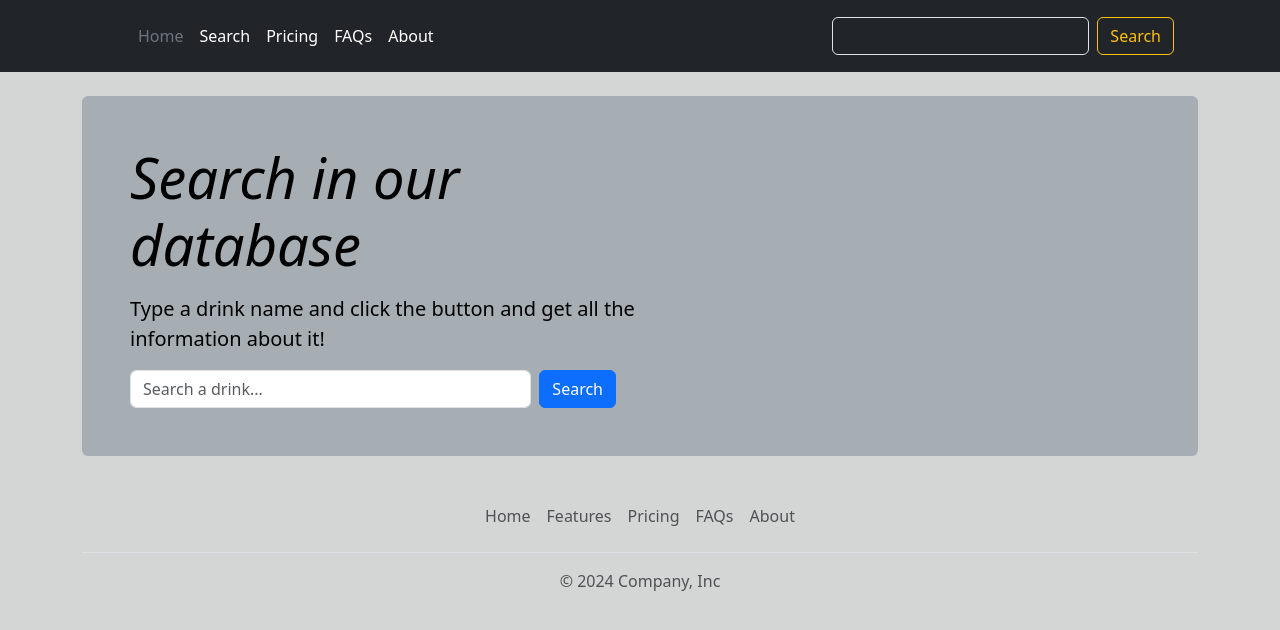
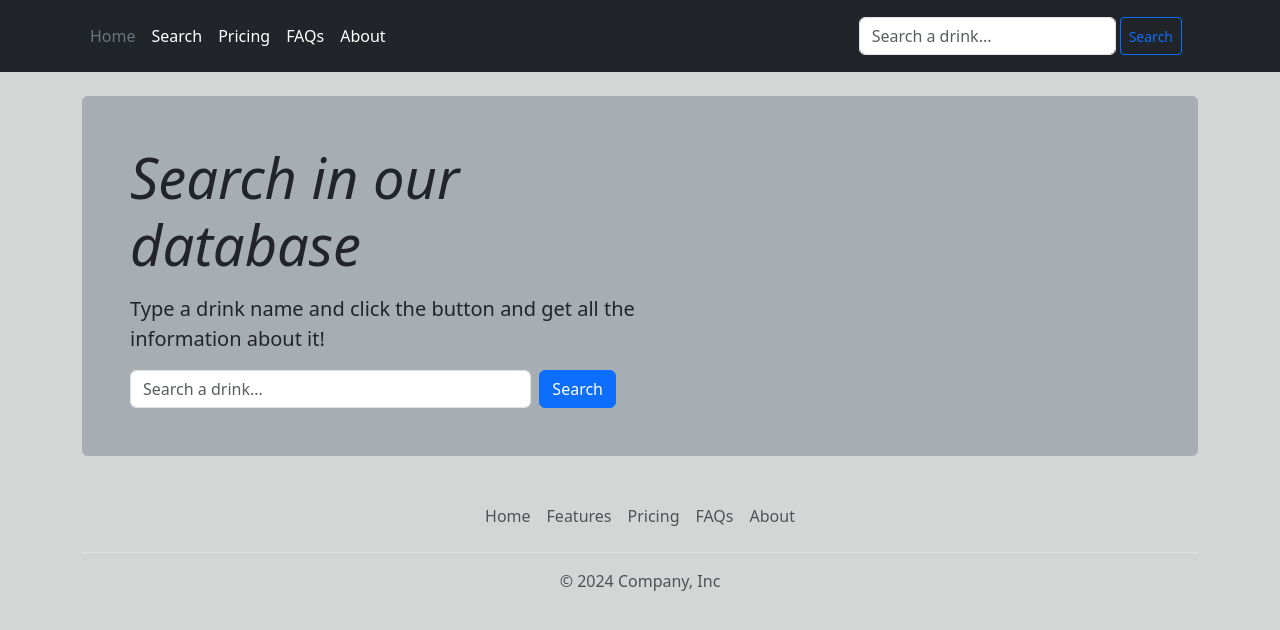
Before and after one commit to AsHkAn-Django/Drink-Recipe-Finder-with-Favorites-Reviews, a Django app: page /search in a window 1280 px wide. Shown: the top 630 px of the page. Run offline with Django 5.2, Linux system fonts and the light colour scheme; parts of the project's set-up code (start-up, migrations or seed data) failed here and were passed over.

Commit message:
Fourth Commit For Render

```diff
--- a/myApp/views.py
+++ b/myApp/views.py
@@ -29,6 +29,8 @@
                 response = requests.get(url)
                 response.raise_for_status()
                 drinks = response.json()['drinks']
+                if not drinks:  # Handle case where no drinks are found
+                    drinks = {"error": "No drinks found for this search!"}
             except:
-                drinks = {"error": "Not Found!!! Try Something Else!"}
+                drinks = {"error": "An Error happened!!! Try Another Time!"}
         return render(request, self.template_name, {'query': query, 'drinks': drinks})
--- a/templates/base.html
+++ b/templates/base.html
@@ -16,9 +16,6 @@
 <header class="p-3 text-bg-dark">
     <div class="container">
       <div class="d-flex flex-wrap align-items-center justify-content-center justify-content-lg-start">
-        <a href="/" class="d-flex align-items-center mb-2 mb-lg-0 text-white text-decoration-none">
-          <svg class="bi me-2" width="40" height="32" role="img" aria-label="Bootstrap"><use xlink:href="#bootstrap"></use></svg>
-        </a>
 
         <ul class="nav col-12 col-lg-auto me-lg-auto mb-2 justify-content-center mb-md-0">
           <li><a href="{% url 'index' %}" class="nav-link px-2 text-secondary">Home</a></li>
@@ -28,8 +25,8 @@
           <li><a href="#" class="nav-link px-2 text-white">About</a></li>
         </ul>
           <form class="col-12 col-lg-auto mb-3 mb-lg-0 me-lg-3 d-flex" role="search" method="get" action="{% url 'search' %}">
-            <input type="text" name="query" class="form-control form-control-dark text-bg-dark me-2" placeholder="Search a drink..." aria-label="Search">
-            <button type="submit" class="btn btn-outline-warning me-2">Search</button>
+            <input type="text" name="query" class="form-control mx-1" placeholder="Search a drink..." aria-label="Search">
+            <button type="submit" class="btn btn-outline-primary btn-lg btn-sm">Search</button>
          </form>
       </div>
     </div>
--- a/templates/myApp/search.html
+++ b/templates/myApp/search.html
@@ -2,43 +2,46 @@
 
 {% block content %}
 
-<div class="p-4 p-md-5 my-4 rounded text-body-emphasis heading-part">
+<div class="container p-4 p-md-5 my-4 rounded text-body-emphasis heading-part d-none d-lg-block">
     <div class="col-lg-6 px-0">
-      <h1 class="display-4 fst-italic">Search in our database</h1>
-      <p class="lead my-3">Type a drink name and click the button and get all the information about it!</p>
-      <form class="col-12 col-lg-auto mb-3 mb-lg-0 me-lg-3 d-flex" role="search" method="get" action="{% url 'search' %}">
-        <input type="text" name="query" class="form-control me-2" placeholder="Search a drink..." aria-label="Search">
+        <h1 class="display-4 fst-italic text-dark">Search in our database</h1>
+        <p class="lead my-3 text-dark">Type a drink name and click the button and get all the information about it!</p>
+        <form class="col-12 col-lg-auto mb-3 mb-lg-0 me-lg-3 d-flex" role="search" method="get"
+              action="{% url 'search' %}">
+            <input type="text" name="query" class="form-control me-2" placeholder="Search a drink..."
+                   aria-label="Search">
             <button type="submit" class="btn btn-primary me-2">Search</button>
-     </form>    </div>
+        </form>
+    </div>
 </div>
 
 {% if query %}
 
-    {% if drink.error %}
+    {% if drinks.error %}
     <div class="p-4 p-md-5 my-4 rounded text-body-emphasis heading-part">
         <div class="col-lg-6 px-0">
             <h1 class="display-4 fst-italic">Not Found!</h1>
-            <p class="lead my-3"> Error: {{ drink.error }} </p>
+            <p class="lead my-3"> Error: {{ drinks.error }} </p>
         </div>
     </div>
     <p></p>
     {% else %}
 
     {% for drink in drinks %}
-        <div class="container col-xxl-8 px-4 pt-2 pb-4 my-5 main-part">
-            <div class="row flex-lg-row-reverse align-items-center g-5 py-2">
-                <div class="col-10 col-sm-8 col-lg-6">
+    <div class="container px-4 pt-2 pb-4 my-2 main-part">
+        <div class="row flex-lg-row-reverse align-items-center py-2">
+            <div class="col-12 col-lg-6">
                 <img src="{{ drink.strDrinkThumb }}" class="d-block mx-lg-auto img-fluid"
                      alt="{{ drink.strDrink }} pic" width="700"
                      height="500" loading="lazy">
             </div>
             <div class="col-lg-6 py-0">
-                    <h5 class="display-5 lh-1 my-3 py-0 fw-bold">{{ drink.strDrink }}</h5>
-                    <h5>Instructions</h5>
-                    <p>{{ drink.strInstructions }}</p>
-                    <h5>Category:</h5>
-                    <p>{{ drink.strCategory }}</p>
-                    <h5>Ingredients</h5>
+                <h5 class="display-5 lh-1 my-3 py-0 fw-bold text-dark">{{ drink.strDrink }}</h5>
+                <h5 class="text-dark">Instructions</h5>
+                <p class="text-dark">{{ drink.strInstructions }}</p>
+                <h5 class="text-dark">Category:</h5>
+                <p class="text-dark">{{ drink.strCategory }}</p>
+                <h5 class="text-dark">Ingredients</h5>
                 <ul class="list-group">
                     {% if drink.strIngredient1 != None %}
                     <li class="list-group-item text-bg-dark p-3">{{ drink.strMeasure1 }}
```
Also changed, not shown: templates/myApp/index.html (+13 -13 lines). Lines whose indentation alone changed are shown as unchanged.
